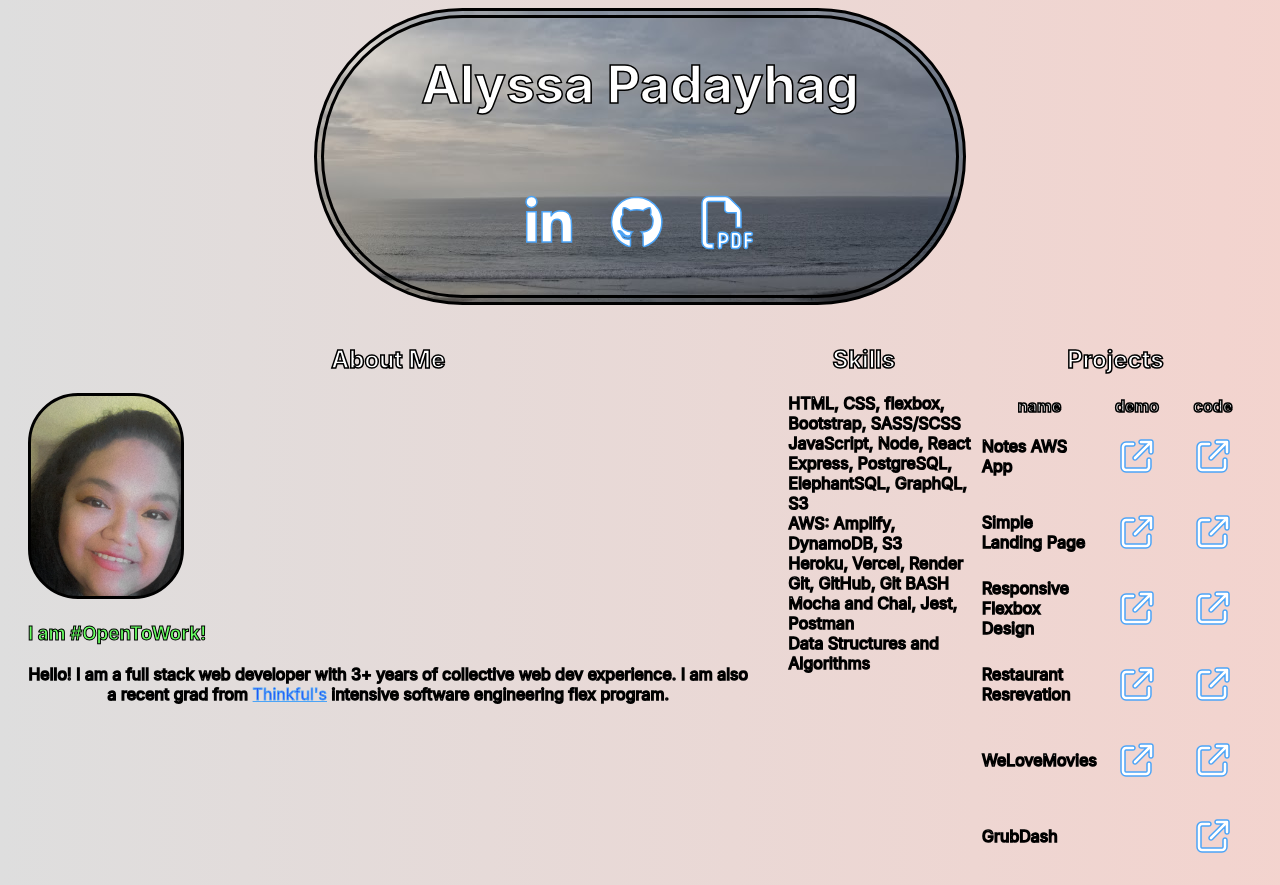
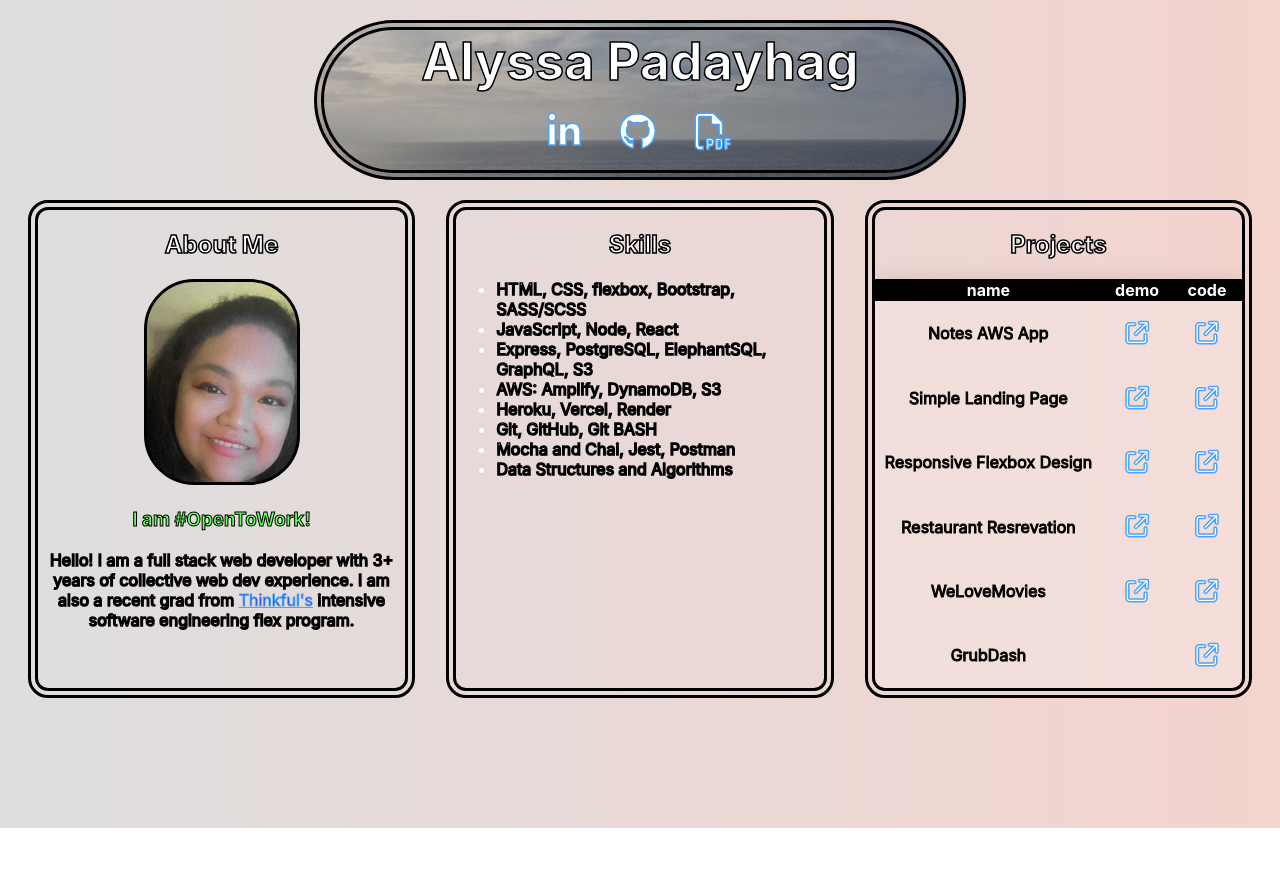
Before and after one commit to AlyssaPadayhag/ap-portfolio, a React (Create React App) app: page / in a window 1280 px wide. After the commit the page ends 828 px from the top, so only its background shows below. Built offline with nearby package versions, Linux system fonts and the light colour scheme; no server answers; what @aws-amplify/ui-react, aws-amplify would draw is missing.

Commit message:
updated styling

```diff
--- a/src/App.scss
+++ b/src/App.scss
@@ -15,8 +15,17 @@ h2 {
   text-align: center;
 }
 
-p {
+h1 {
   text-align: center;
+  margin: 0;
+  padding: 0;
+}
+
+header p {
+  font-size: 0.7em;
+  text-align: center;
+  margin: 0;
+  padding: 0;
 }
 
 i {
@@ -34,6 +43,15 @@ a {
   -webkit-text-stroke-color:#4ca4f7;
 }
 
+
+ul {
+  list-style: disc;
+
+  li {
+      text-align: left;
+  }
+}
+
 .App-header {
   background-image: url("./images/bg.jpg");
   background-repeat: no-repeat;
@@ -43,6 +61,7 @@ a {
   align-items: center;
   margin-left: auto;
   margin-right: auto;
+  margin-top: 20px;
 
   font-size: calc(10px + 2vmin);
   color: $primary_text;
@@ -64,9 +83,8 @@ a {
   flex-direction: row;
 	justify-content : space-between;
   color: $primary_text;
-  -webkit-text-stroke-width: 1.5px;
-  -webkit-text-stroke-color: $primary_border;
 }
+
 
 .avail {
   color: #68ff62;
@@ -74,7 +92,7 @@ a {
   -webkit-text-stroke-color: #000;
 }
 
-.child-div {
+.about-skills {
     text-align : center;
     border : 1px solid black;
     width: 30%;
@@ -82,15 +100,30 @@ a {
     border-color: $primary_border;
     border-style: double;
     border-radius: 20px;
+  -webkit-text-stroke-width: 1.5px;
+  -webkit-text-stroke-color: $primary_border;
 }
 
-ul {
-  list-style: none;
+.projects {
+    h2 {
+
+  -webkit-text-stroke-width: 1.5px;
+  -webkit-text-stroke-color: $primary_border;
+    }
+  text-align : center;
+  border : 1px solid black;
+  width: 30%;
+  border: 10px;
+  border-color: $primary_border;
+  border-style: double;
+  border-radius: 20px;
+  overflow: auto;
 }
 
-.nav-style {
+.link-style {
+  font-size: .7em;
   text-decoration: none;
-  color: rgb(255, 255, 255);
+  color: #000;
   -webkit-text-stroke-width: 1px;
   -webkit-text-stroke-color: $primary_border;
 }
@@ -114,6 +147,56 @@ ul {
   background-image: url("./images/me.JPG");
 }
 
+table {
+  width: 100%;
+	border-collapse: collapse;
+	overflow: hidden;
+	box-shadow: 0 0 20px rgba(0,0,0,0.1);
+}
+
+th,
+td {
+  a {
+
+  font-size: .7em;
+  }
+	background-color: rgba(255,255,255,0.2);
+	color: #fff;
+}
+
+thead {
+	th {
+		background-color: #000;
+	}
+}
+
+tbody {
+	tr {
+		&:hover {
+			background-color: rgba(255,255,255,0.3);
+		}
+	}
+	td {
+    color: #000;
+    -webkit-text-stroke-width: 1px;
+    -webkit-text-stroke-color: $primary_border;
+		position: relative;
+		&:hover {
+			&:before {
+				content: "";
+				position: absolute;
+				left: 0;
+				right: 0;
+				top: -9999px;
+				bottom: -9999px;
+				background-color: rgba(255,255,255,0.2);
+				z-index: -1;
+			}
+		}
+	}
+}
+
+
 @media all and (max-width: 1100px) {
   .App-header {
     width: 100%;
@@ -123,7 +206,7 @@ ul {
 	display : flex;
   flex-direction: column;
   }
-  .child-div {
+  .about-skills, .projects {
   width: 100%;
   margin-bottom: 10px;
   justify-content: center;
```
